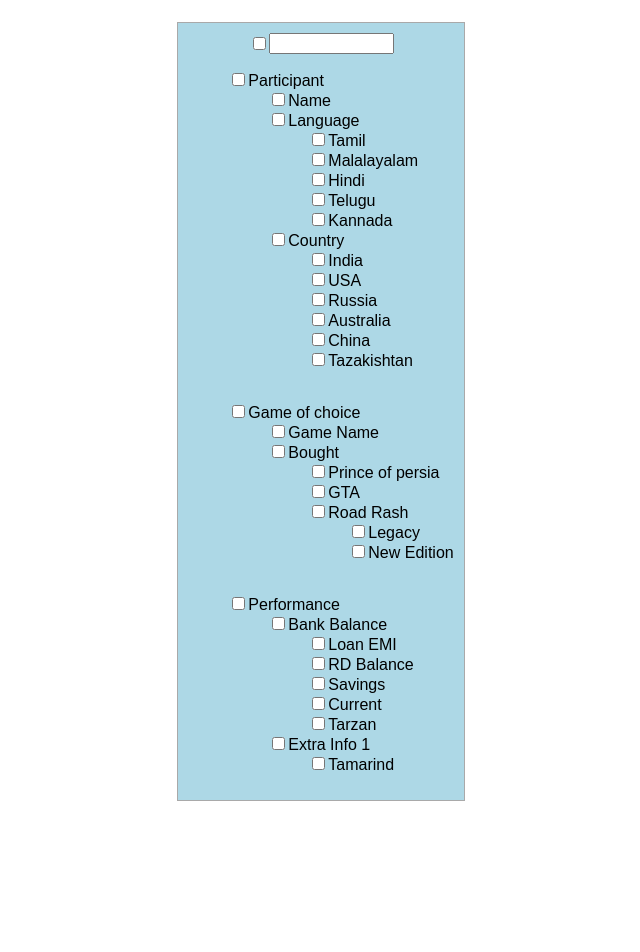
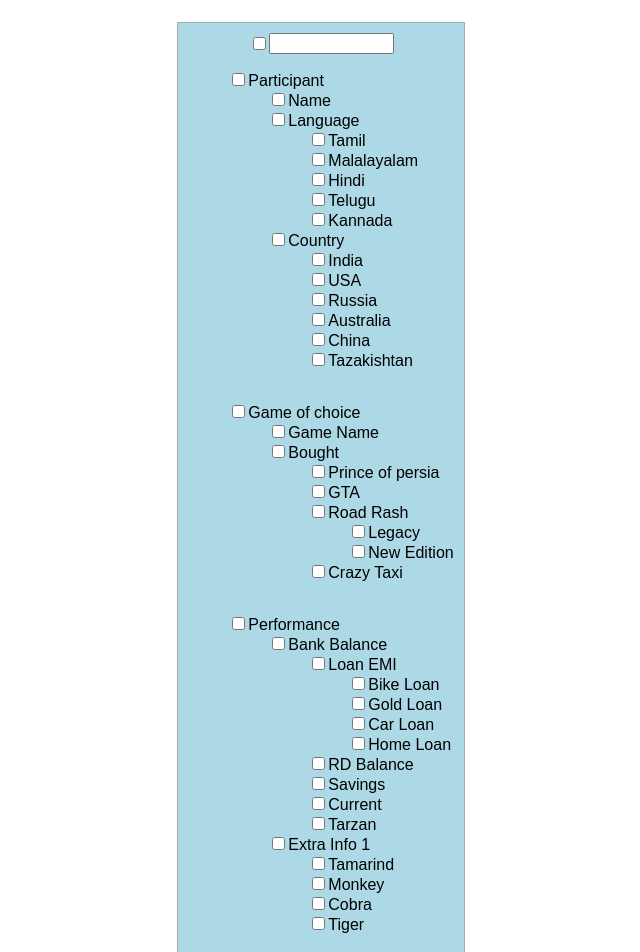
Before and after one commit to imkiran22/tree-list-view, a React (Create React App) app: page / in a window 1280 px wide. Shown: the top 952 px of the page, without its empty margins (319-959 px from the left). Before the commit the page ends 811 px from the top, so only its background shows below. Built offline with nearby package versions, Linux system fonts and the light colour scheme.

Commit message:
Some more additions

```diff
--- a/src/constants/TreeList.config.ts
+++ b/src/constants/TreeList.config.ts
@@ -125,6 +125,11 @@
                 checked: false
               }
             ]
+          },
+          {
+            name: "Crazy Taxi",
+            key: "crazy_taxi",
+            checked: false
           }
         ]
       }
@@ -144,7 +149,29 @@
           {
             name: "Loan EMI",
             key: "loan_emi",
-            checked: false
+            checked: false,
+            fields: [
+              {
+                name: "Bike Loan",
+                key: "bike_loan",
+                checked: false
+              },
+              {
+                name: "Gold Loan",
+                key: "gold_loan",
+                checked: false
+              },
+              {
+                name: "Car Loan",
+                key: "car_loan",
+                checked: false
+              },
+              {
+                name: "Home Loan",
+                key: "home_loan",
+                checked: false
+              }
+            ]
           },
           {
             name: "RD Balance",
@@ -177,6 +204,21 @@
             name: "Tamarind",
             key: "tamarind",
             checked: false
+          },
+          {
+            name: "Monkey",
+            key: "monkey",
+            checked: false
+          },
+          {
+            name: "Cobra",
+            key: "cobra",
+            checked: false
+          },
+          {
+            name: "Tiger",
+            key: "tiger",
+            checked: false
           }
         ]
       }
```
